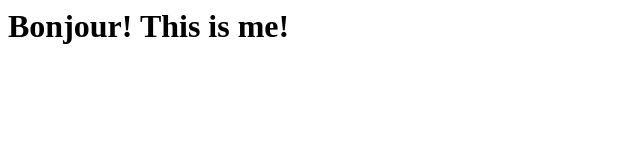
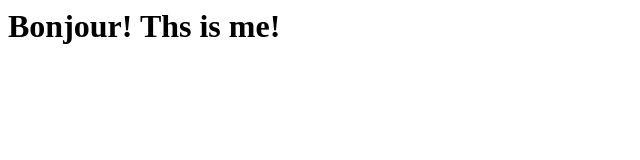
Before and after one commit to halaway/Project, a plain HTML site: page site/index.html in a window 1280 px wide. Shown: the full height of the page, 0-640 px from the left. Drawn offline with Linux system fonts and the light colour scheme.

Commit message:
Once Again.

```diff
--- a/site/index.html
+++ b/site/index.html
@@ -4,6 +4,6 @@
 	<title> Hello Coursera</title>
 </head>
 <body>
-	<h1>Bonjour! This is me!</h1>
+	<h1>Bonjour! Ths is me!</h1>
 </body>
 </html>
```
